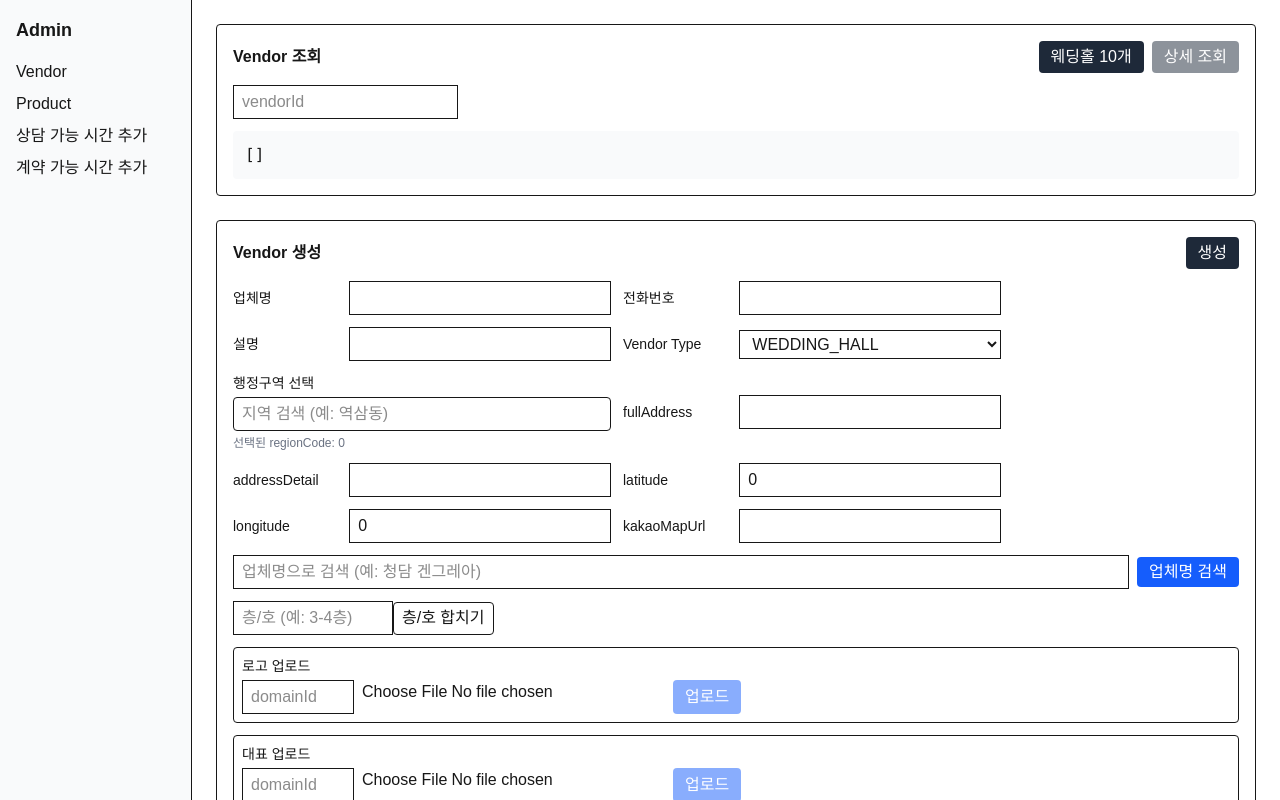
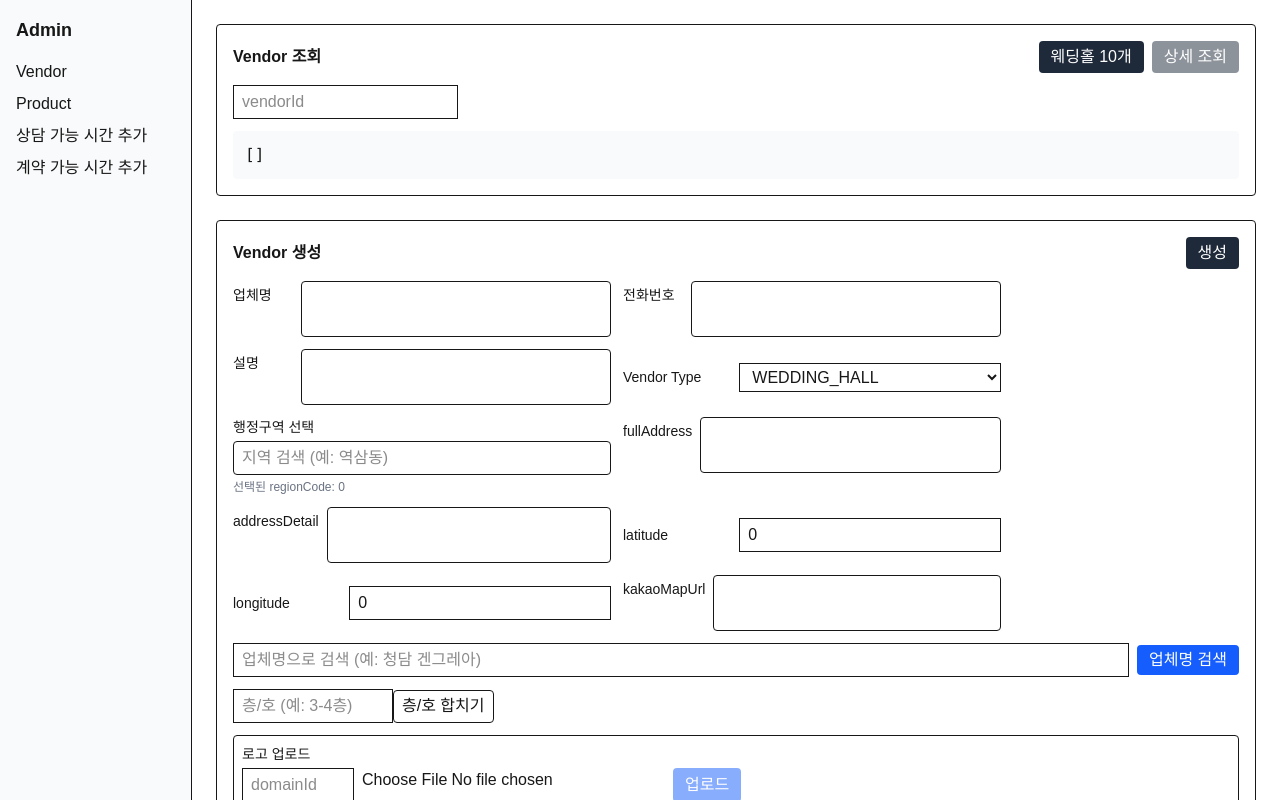
Before and after one commit to 9oormthon-univ/2025_SEASONTHON_TEAM_29_FE, a Next.js app: page /admin/vendor in a window 1280 px wide. Shown: the top 800 px of the page. Built offline with nearby package versions, Linux system fonts and the light colour scheme.

Commit message:
fix: admin 페이지 텍스트필드 수정

```diff
--- a/src/components/admin/TextField.tsx
+++ b/src/components/admin/TextField.tsx
@@ -1,11 +1,34 @@
 'use client';
-export function TextField({ label, value, onChange }:{
-  label: string; value: string; onChange: (v: string)=>void;
+
+import { useEffect, useRef } from 'react';
+
+export function TextField({
+  label,
+  value,
+  onChange,
+}: {
+  label: string;
+  value: string;
+  onChange: (v: string) => void;
 }) {
+  const ref = useRef<HTMLTextAreaElement>(null);
+
+  useEffect(() => {
+    if (ref.current) {
+      ref.current.style.height = 'auto'; // 리셋
+      ref.current.style.height = ref.current.scrollHeight + 'px'; // 내용에 맞게
+    }
+  }, [value]);
+
   return (
-    <label className="flex items-center gap-2">
-      <span className="w-40 text-sm">{label}</span>
-      <input className="border px-2 py-1 w-full" value={value} onChange={e=>onChange(e.target.value)} />
+    <label className="flex items-start gap-2">
+      <span className="w-40 text-sm mt-1">{label}</span>
+      <textarea
+        ref={ref}
+        className="border px-2 py-1 w-[800px] rounded resize-none overflow-hidden whitespace-pre-wrap break-words"
+        value={value}
+        onChange={(e) => onChange(e.target.value)}
+      />
     </label>
   );
 }
```
